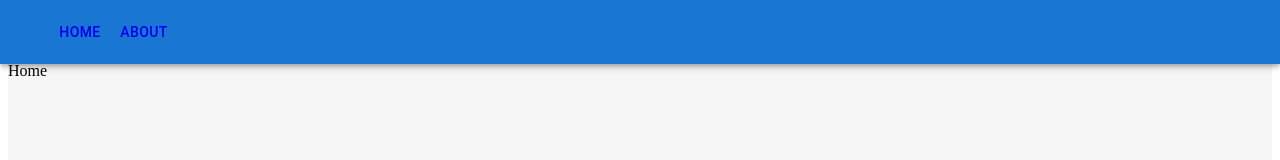
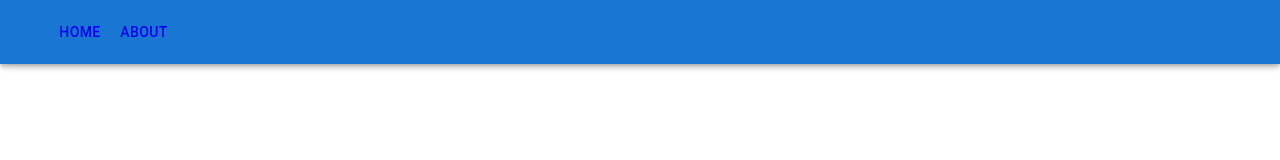
Before and after one commit to IFNMG-teo-Development-team/pingcast-client, a React (Create React App) app: page / in a window 1280 px wide. Shown: the top 160 px of the page. Built offline with nearby package versions, Linux system fonts and the light colour scheme.

Commit message:
Readaptação do escopo

```diff
--- a/public/index.html
+++ b/public/index.html
@@ -7,6 +7,6 @@
     <title>Ping Cast</title>
 </head>
 <body>
-    <div id="root" ></div>
+    <div id="root"></div>
 </body>
 </html>
--- a/src/App.js
+++ b/src/App.js
@@ -1,36 +1,25 @@
-import React from "react";
-import { Link, Outlet } from "react-router-dom";
+import React from 'react'
 
-import { Box } from "@mui/material";
+{/* Paginas */ }
+import Home from './pages/Home'
+import About from './pages/About'
 
-import PingCastAppBar from "./components/AppBar";
+{/* Componentes */ }
+import AppBar from './components/AppBar'
 
+import { BrowserRouter, Route, Routes } from "react-router-dom";
 
-const App = () => {
+function App() {
+  return (
+    <BrowserRouter>
+      <AppBar />
+      <Routes>
+        <Route exact path="/" element={<Home />} />
 
-
-    return <>
-        <Box sx={{ display: 'flex' }} >
-            <PingCastAppBar />
-            <Box
-            component="main"
-            sx={{
-                backgroundColor: (theme) =>
-                theme.palette.mode === 'light'
-                    ? theme.palette.grey[100]
-                    : theme.palette.grey[900],
-                flexGrow: 1,
-                height: '100vh',
-                overflow: 'auto',
-            }}
-            >
-                <br/>
-                <br/>
-                <br/>
-                <Outlet/>
-            </Box>
-        </Box>
-    </>
+        <Route path="sobre" element={<About />} />
+      </Routes>
+    </BrowserRouter>
+  )
 }
 
-export default App;
+export default App
--- a/src/index.js
+++ b/src/index.js
@@ -1,24 +1,10 @@
-import React from "react";
-import ReactDOM  from "react-dom/client";
-import {
-    BrowserRouter,
-  Routes,
-  Route,
-}  from 'react-router-dom'
+import React from 'react'
+import ReactDOM from 'react-dom'
+import App from './App'
 
-
-import App from "./App";
-import AboutPage from "./pages/About";
-import HomePage from "./pages/Home";
-
-const root = ReactDOM.createRoot(document.getElementById('root'));
-root.render(
-    <BrowserRouter>
-        <Routes>
-            <Route path="/"  element={<App/>}  >
-                <Route index element={<HomePage/>} />
-                <Route path="about" element={<AboutPage />} />
-            </Route>
-        </Routes>
-    </BrowserRouter>
-);
+ReactDOM.render(
+  <React.StrictMode>
+    <App />
+  </React.StrictMode>,
+  document.getElementById('root'),
+)
--- a/src/pages/Home.js
+++ b/src/pages/Home.js
@@ -3,9 +3,11 @@ import React from "react";
 const HomePage = () => {
 
 
-    return <>
-        Home
-    </>
+    return (
+        <>
+            Bem vindos ao PingCast
+        </>
+    )
 }
 
 export default HomePage;
```
